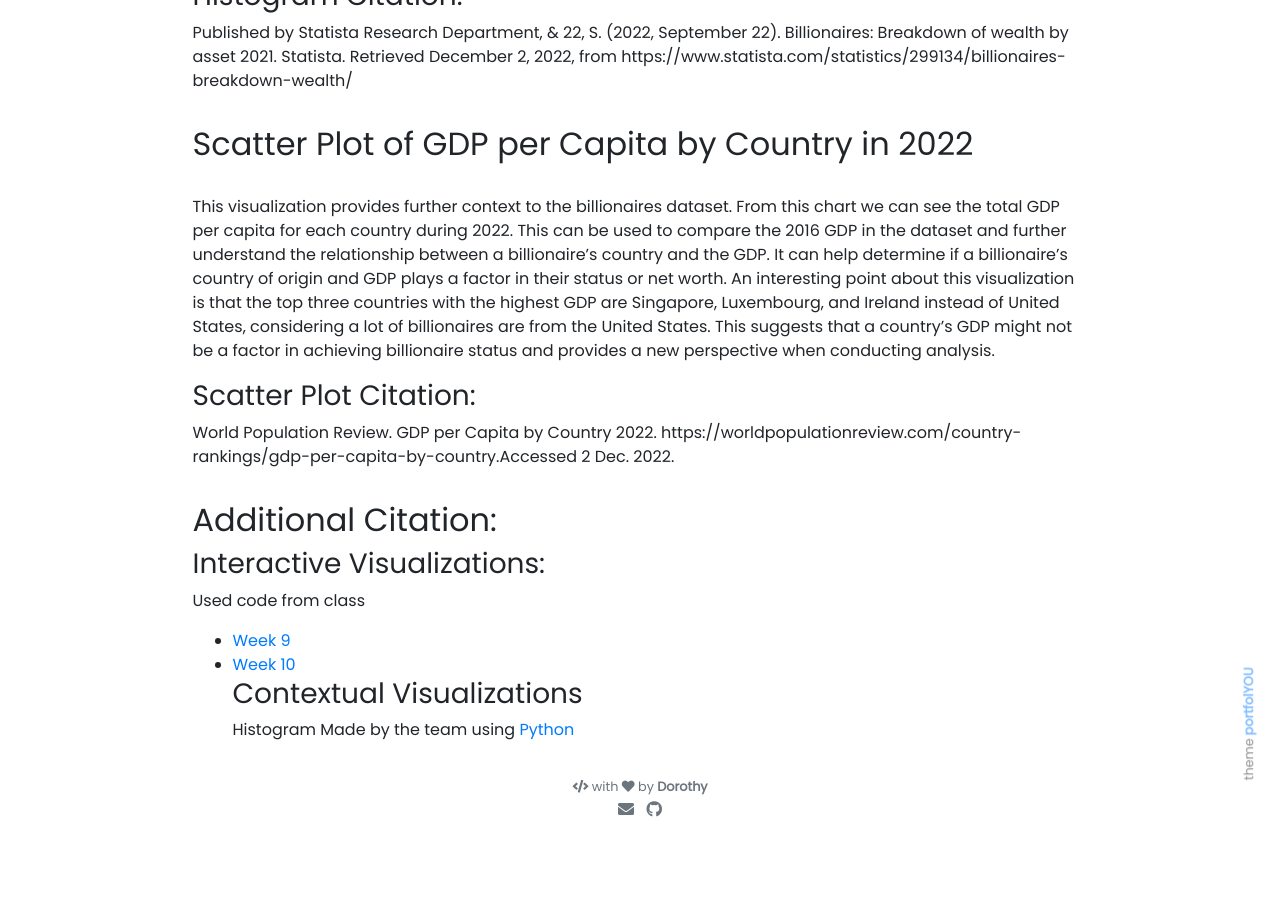
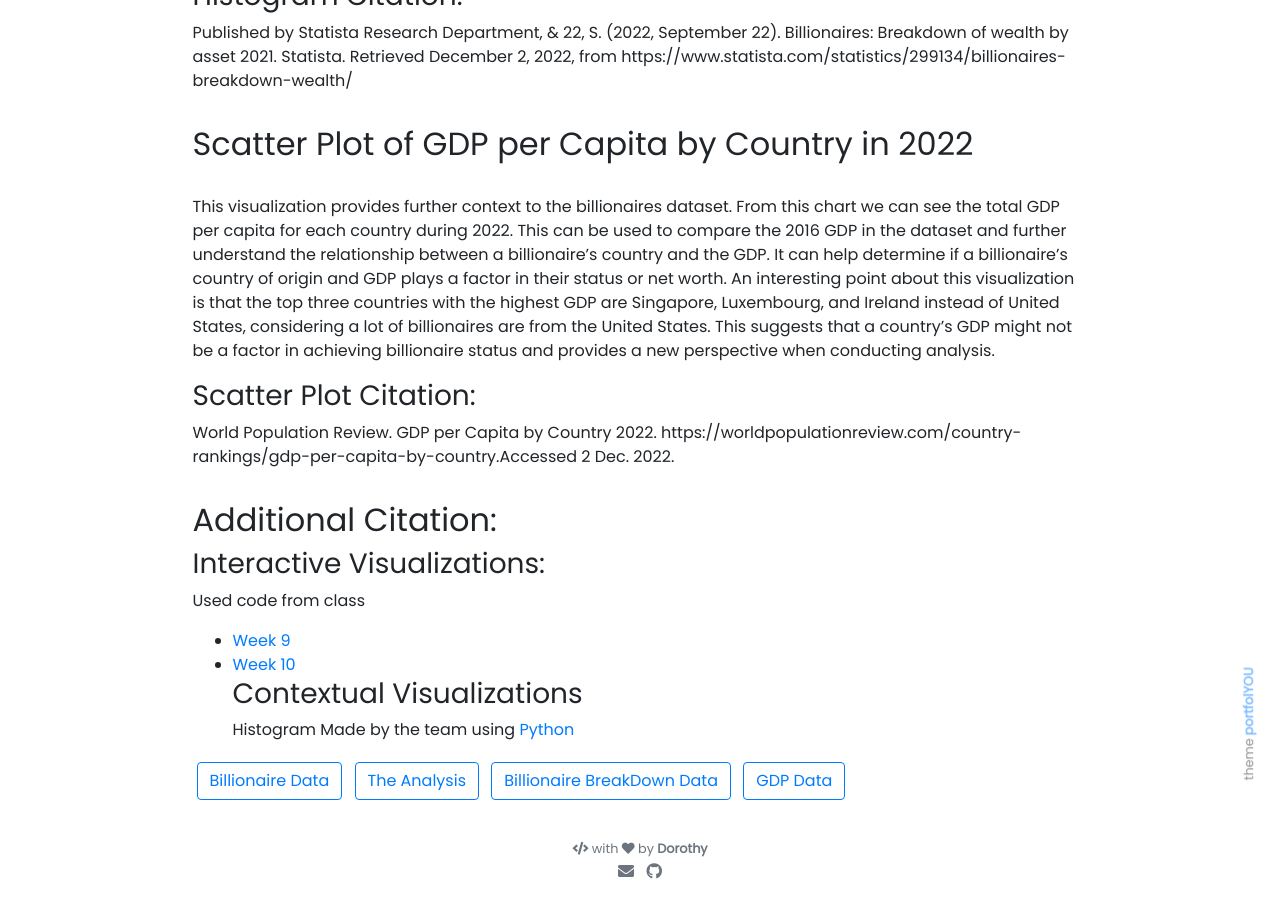
Before and after one commit to Donlapun/donlapun.github.io, a Jekyll site: the page built from _projects/Billionaires.md, in a window 1280 px wide and 900 px high, scrolled down 1823 px. Built offline with Jekyll 4.4.1, drawn with Linux system fonts in a browser that asks for light colours; nearby versions of some CDN libraries; before the commit the page ends 2661 px from its top, so only the background shows below that.

Commit message:
Update Billionaires.md

```diff
--- a/_projects/Billionaires.md
+++ b/_projects/Billionaires.md
@@ -68,3 +68,11 @@ Used code from class
 ### Contextual Visualizations
 Histogram
 Made by the team using [Python](https://starboard.gg/rshah257/IS445-final-project-python-nxupkrI)
+
+
+{% include elements/button.html link="[https://think.cs.vt.edu/corgis/csv/billionaires/](https://think.cs.vt.edu/corgis/csv/billionaires/)
+](https://worldpopulationreview.com/country-rankings/gdp-per-capita-by-country)" text="Billionaire Data" %}
+{% include elements/button.html link="[https://github.com/vega/vega/blob/main/docs/data/cars.json](https://starboard.gg/fahdonlapun/final_project_3.1-n0vrN1h)" text="The Analysis" %}
+{% include elements/button.html link="[https://www.statista.com/statistics/299134/billionaires-breakdown-wealth/
+](https://worldpopulationreview.com/country-rankings/gdp-per-capita-by-country)" text="Billionaire BreakDown Data" %}
+{% include elements/button.html link="[https://github.com/jnaiman/online_cv_public/blob/main/python_notebooks/test_generate_plots.ipynb](https://worldpopulationreview.com/country-rankings/gdp-per-capita-by-country)" text="GDP Data" %}
```
